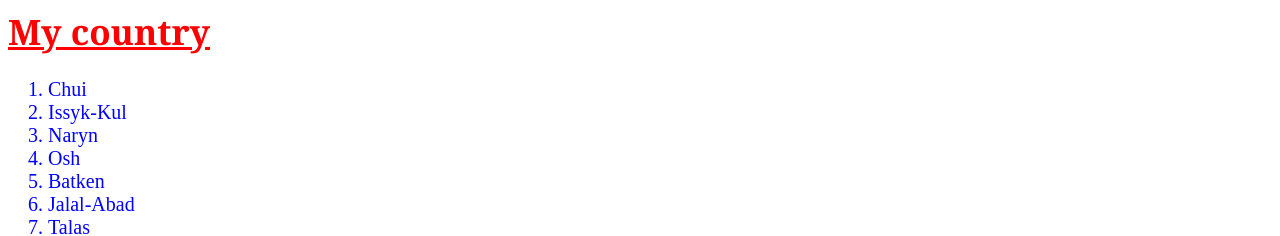
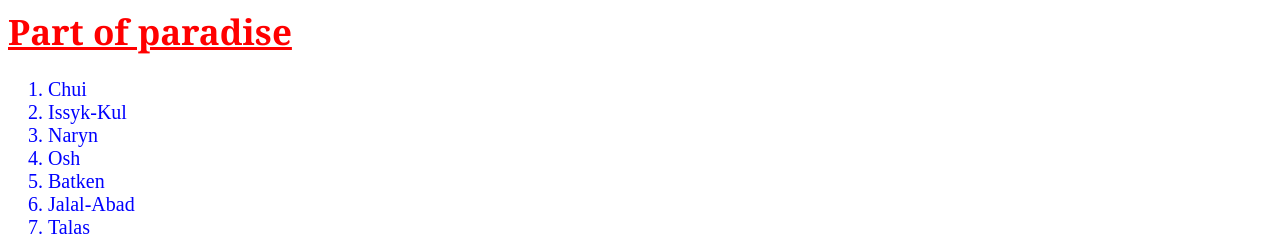
Before and after one commit to elukenova/13.11.22, a plain HTML site: page index.html in a window 1280 px wide. Shown: the top 236 px of the page. Drawn offline with Linux system fonts and the light colour scheme.

Commit message:
Change title

```diff
--- a/index.html
+++ b/index.html
@@ -2,7 +2,7 @@
   <head>
     <title>Kyrgyzstan</title>
     <link rel="stylesheet" href="style.css">
-   <h1>My country</h1>
+   <h1>Part of paradise</h1>
    <nav>
     <ol>
       <li>Chui</li>
```
